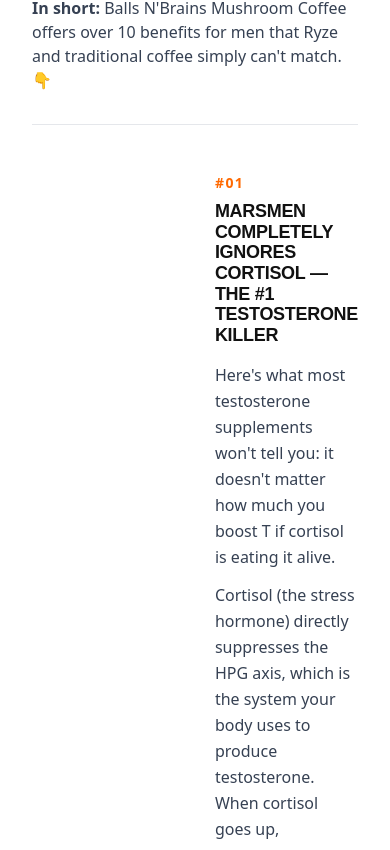
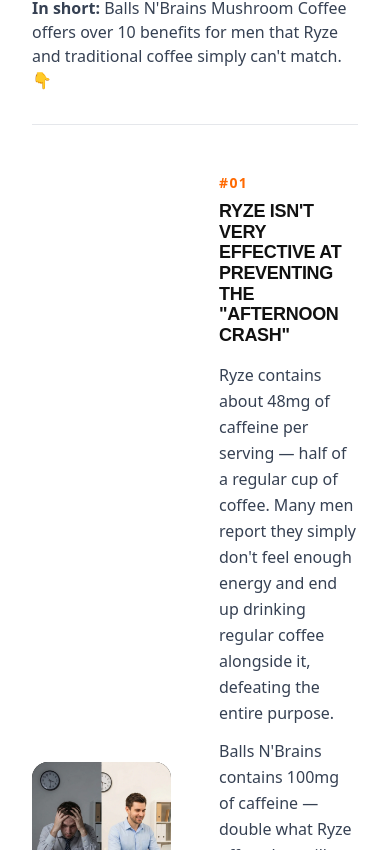
Before and after one commit to Tailgrab-Studios/seo-ballsnbrains, a React (Vite) app: page / in a window 390 px wide. Shown: the part 1150-2000 px from the top of the page. Built offline with nearby package versions, Linux system fonts and the light colour scheme.

Commit message:
change copy

```diff
--- a/src/components/ArticleSection/ArticleSection.jsx
+++ b/src/components/ArticleSection/ArticleSection.jsx
@@ -11,6 +11,7 @@
 import image10 from '../../assets/images/PV-10.webp';
 import product from '../../assets/products/1kit-with-bg.webp';
 import doctor from '../../assets/testimonials/man1.webp';
+
 // ── Comparison table data ──────────────────────────────────────────────────
 const compRows = [
   { label: 'Jitter-free', bnb: true, ryze: true, trad: false },
@@ -26,120 +27,121 @@
 const reasons = [
   {
     num: '01',
-    title: 'MarsMen Completely Ignores Cortisol — The #1 Testosterone Killer',
+    title: 'Ryze Isn\'t Very Effective at Preventing the "Afternoon Crash"',
     body: [
-      "Here's what most testosterone supplements won't tell you: it doesn't matter how much you boost T if cortisol is eating it alive.",
-      "Cortisol (the stress hormone) directly suppresses the HPG axis, which is the system your body uses to produce testosterone. When cortisol goes up, testosterone goes down. It's basic endocrinology.",
-      "MarsMen has 8 ingredients. Not a single one targets cortisol. No Ashwagandha. No adaptogen of any kind. They're trying to fill a bathtub without plugging the drain.",
-      "Balls N'Brains contains Ashwagandha KSM-66® (300mg) — the most clinically studied cortisol-lowering adaptogen on earth, with over 24 human trials. It reduces cortisol by up to 27.9% in 60 days. You're not just boosting T — you're removing the thing that's been suppressing it.",
+      "Ryze contains about 48mg of caffeine per serving — half of a regular cup of coffee. Many men report they simply don't feel enough energy and end up drinking regular coffee alongside it, defeating the entire purpose.",
+      "Balls N'Brains contains 100mg of caffeine — double what Ryze offers, but still half of traditional coffee. The difference is that those 100mg are paired with 100mg of L-Theanine, which smooths the caffeine peak, extends the energy curve, and eliminates crash and jitters.",
+      'The result? You actually feel your body being energized by the caffeine. Without that afternoon collapse that makes you want to crawl under your desk.',
     ],
     visual: 'image1',
   },
   {
     num: '02',
-    title: 'MarsMen Is Another Pill You Have to Remember to Take',
+    title: 'Ryze Has an "Earthy" Taste That\'s Nothing Like Coffee',
     body: [
-      "Let's be real. You already have a cabinet full of supplements you bought with good intentions and forgot about by week three.",
-      'MarsMen is capsules. Two a day. Another thing to remember. Another bottle on the counter. Another habit that fades the moment life gets busy.',
-      "Balls N'Brains replaces something you're already doing every single morning: drinking coffee. There's no new habit to build. No extra step. You just swap your regular cup for one that actually works for your body.",
-      'The best supplement in the world is the one you actually take. And nothing has a higher compliance rate than your morning coffee.',
+      'One of the biggest barriers I see with my patients is the fear of taste. And for good reason. Ryze has a flavor that many people describe as "earthy," "different," and even "unpleasant." Some Reddit reviews are pretty blunt: "it tastes and smells like vomit."',
+      "Balls N'Brains was formulated to taste like coffee — not like mushrooms, not like dirt, not like a supplement. Most users report that the taste is virtually indistinguishable from conventional coffee.",
     ],
     visual: 'image2',
   },
   {
     num: '03',
-    title: "MarsMen Doesn't Use Patented, Clinically Validated Raw Materials",
+    title: 'Ryze Contains Two Mushrooms That Can Lower Your Testosterone',
     body: [
-      'MarsMen lists "Tongkat Ali — 1,000mg" on the label. Sounds impressive. But which Tongkat Ali? From which supplier? Standardized for what? They don\'t say.',
-      'Not all Tongkat Ali is the same. Generic, unstandardized Tongkat Ali can vary wildly in eurypeptide content — the active compounds responsible for testosterone support. You might be getting 1,000mg of plant powder with almost no active compound.',
-      "Balls N'Brains uses Tongkat Ali LJ100® (300mg) — patented, standardized for eurypeptides, with clinical studies demonstrating real testosterone support. And Ashwagandha KSM-66® (300mg) — patented, standardized for 5% withanolides, with over 24 human studies.",
-      "When a brand uses patented raw materials, it's saying: \"We didn't buy the cheapest option — we bought the one with real science behind it.\" When a brand doesn't specify… ask yourself why.",
+      "Ryze contains Shiitake and King Trumpet. Shiitake can elevate prolactin — the hormone that directly suppresses testosterone production in the hypothalamus. It's useful for breastfeeding women. For men? High prolactin means less T, less drive, less energy.",
+      'King Trumpet contains phytosterols that reduce HDL cholesterol. Your body uses exactly this "good" cholesterol as raw material to produce testosterone. Less good cholesterol = less raw material = less T.',
+      'If you started taking mushroom coffee and noticed your libido dropping, more difficulty gaining muscle at the gym, or unexplained fatigue — now you know why.',
+      "Balls N'Brains contains neither Shiitake nor King Trumpet. Every mushroom in the formula was specifically chosen for not interfering with the male hormonal axis.",
     ],
     visual: 'image3',
   },
   {
     num: '04',
-    title:
-      'MarsMen Contains Fenugreek — A Controversial Ingredient With Real Downsides',
+    title: 'Ryze Converts Your Testosterone Into Estrogen',
     body: [
-      'MarsMen includes 675mg of Fenugreek. It\'s one of the cheapest "T-booster" ingredients on the market — and one of the most problematic.',
-      'Fenugreek contains phytoestrogens — plant compounds that mimic estrogen in the body. Some studies have shown it can increase levels of DHT (which may accelerate hair loss) while simultaneously elevating estrogen-like activity. Not exactly what you want in a testosterone supplement.',
-      'Then there are the side effects: body odor (a distinct maple syrup smell from sweat and urine), gastrointestinal discomfort, bloating, and diarrhea are commonly reported.',
-      "Balls N'Brains does not contain Fenugreek. Every ingredient was specifically chosen to support the male hormonal axis without introducing estrogenic activity or unwanted side effects.",
+      'Turkey Tail is present in most mushroom coffees, including Ryze. The problem: Turkey Tail stimulates aromatase — an enzyme that takes the testosterone in your blood and converts it into estradiol, a form of estrogen.',
+      "Estrogen is the female hormone. Every time you drink a mushroom coffee containing Turkey Tail, you're helping your body transform its primary male hormone into a female hormone. The result: less testosterone, more fat retention, less muscle mass, and lower libido.",
+      "Balls N'Brains does not contain Turkey Tail. A deliberate formulation decision. Because if a coffee is made for men, it shouldn't contain an ingredient that converts your testosterone into estrogen.",
     ],
     visual: 'image4',
   },
   {
     num: '05',
     title:
-      "MarsMen Doesn't Have Fadogia Agrestis — The Missing Piece of the T Puzzle",
+      'Ryze (and Other Mushroom Coffees) Were Made for Women — Not for Men',
     body: [
-      'Tongkat Ali and Fadogia Agrestis work through different mechanisms: Tongkat Ali supports the signaling cascade (LH stimulation), while Fadogia works directly at the testicular level to support testosterone synthesis.',
-      "Together, they create a synergistic effect — you're supporting T production from both ends of the chain. Separately, you're only addressing half the equation.",
-      "MarsMen has Tongkat Ali but no Fadogia. It's like having a car with the engine but no transmission.",
-      "Balls N'Brains contains Fadogia Agrestis (600mg) paired with Tongkat Ali LJ100® (300mg) — the full synergistic stack for comprehensive testosterone support.",
+      'Ryze, Four Sigmatic, Everyday Dose, MUD\\WTR — all of them were formulated for "wellness." Energy, focus, immunity. No gender specificity. No hormonal targeting. Not a single one contains an ingredient that addresses testosterone or modulates cortisol specifically for the male body.',
+      "Balls N'Brains was built around the male hormonal axis:",
+    ],
+    bullets: [
+      'Tongkat Ali LJ100 (300mg) and Fadogia Agrestis (600mg) for testosterone support.',
+      'Ashwagandha KSM-66 (300mg) for cortisol reduction.',
+      'Shilajit (250mg), Zinc (15mg), and Vitamin D3 (2,000 IU) as hormonal co-factors.',
+    ],
+    bodyAfter: [
+      "All on top of 4 functional mushrooms at clinical doses and caffeine modulated by L-Theanine. It's not a coffee with extras. It's a male performance system delivered in the form of coffee.",
     ],
     visual: 'image5',
   },
   {
     num: '06',
-    title: 'MarsMen Gives You Zero Cognitive Support',
+    title: 'Ryze Is Extremely Hard to Cancel (and Was Investigated by the NAD)',
     body: [
-      'Testosterone is only one dimension of male performance. What about focus? Mental clarity? The ability to concentrate for hours without your brain fogging out?',
-      "MarsMen has nothing for your brain. No Lion's Mane. No Cordyceps. No L-Theanine. No nootropic of any kind. It's a one-dimensional product in a multi-dimensional world.",
-      "Balls N'Brains contains 1,000mg of Lion's Mane (fruiting body, dual extraction) — which supports nerve growth factor (NGF) production, the protein responsible for brain cell growth and repair. Plus 1,000mg of Cordyceps Militaris for oxygen utilization and physical endurance. And 100mg of L-Theanine paired with 100mg of caffeine for smooth, sustained focus without jitters.",
-      'Your brain is the most important performance organ you have. Any serious male performance product should address it.',
+      'Search "Ryze subscription" on Reddit. You\'ll find reports from people who were automatically charged without clear authorization, who tried to cancel and were told by the company that "there\'s nothing we can do to stop this month\'s shipment."',
+      "Ryze was investigated by the NAD (National Advertising Division) in September 2025 and voluntarily withdrew its health claims. I don't recommend any product from a company with that track record to my patients.",
+      "Balls N'Brains works the opposite way. Cancel anytime. One click. No calling anyone. No retention process. And if at any point within 365 days you decide it wasn't worth it, they refund every penny. No questions asked.",
     ],
     visual: 'image6',
   },
   {
     num: '07',
-    title:
-      'MarsMen Still Forces You to Drink Regular Coffee — Which Destroys Your T',
+    title: "Ryze Hides What You're Actually Taking",
     body: [
-      "Here's the irony that nobody talks about: you take your MarsMen capsules to boost testosterone. Then you drink a cup of regular coffee. That coffee spikes cortisol by 25-30%. That cortisol suppresses the HPG axis. And the testosterone boost you just paid for? Gone.",
-      "You're spending $59/month on a T-booster and then undoing it with your morning cup. Every. Single. Day.",
-      "Balls N'Brains eliminates this problem entirely. It IS your morning coffee. 100mg of caffeine modulated by L-Theanine — enough to energize you, smooth enough to avoid the cortisol spike. You're not fighting your own habits. You're upgrading them.",
+      "Ryze lists the ingredients on the label but doesn't reveal the individual dose of each one. This is called a \"proprietary blend.\" You know there's lion's mane in there. But you don't know if it's 500mg or 50mg. The same goes for every other ingredient.",
+      "Balls N'Brains has a 100% transparent label. Every ingredient, every milligram, individually declared. Everything out in the open. No mystery.",
+      "If a brand hides the doses, they have a reason. If a brand shows everything, it's because they trust what they put inside.",
     ],
     visual: 'image7',
   },
   {
     num: '08',
-    title: "MarsMen's Guarantee Is 4x Shorter Than Balls N'Brains",
+    title: 'Ryze May Be "Rice Powder" Disguised as Mushroom Coffee',
     body: [
-      'MarsMen offers a 90-day money-back guarantee. Sounds reasonable until you realize that their own product page says real results take 90 days to fully manifest (their "Liftoff" phase).',
-      "So by the time you'd actually know if the product works, your guarantee window is already closed. Convenient for them. Not so much for you.",
-      "Balls N'Brains offers a 365-day money-back guarantee. A full year. No questions asked. Cancel anytime with one click. No calling anyone. No retention tricks.",
-      'If a brand truly believes in its product, it bets on time. 90 days is hedging. 365 days is confidence.',
+      'Ryze likely uses "mycelium on grain" — which explains why it\'s so cheap.',
+      "Mycelium on grain is essentially the root of the mushroom grown on rice, then ground up together with the rice. The result is a powder that can be 50-70% grain starch. You think you're taking mushrooms. In reality, you're taking ground rice at supplement prices.",
+      'The ideal approach is to cultivate mushrooms as "fruiting body" — which takes longer to grow but guarantees far greater potency of active compounds.',
+      "On top of that, the cell wall of mushrooms is made of chitin. Without an extraction process that breaks this wall, the active compounds pass through your body without being absorbed. It doesn't matter what's on the label if your body can't access it.",
+      "Balls N'Brains exclusively uses fruiting body with dual extraction. This process breaks the chitin and releases all of the mushrooms' compounds: beta-glucans, hericenones, erinacines, and triterpenes. Ensuring higher quality and efficacy throughout the formula.",
     ],
     visual: 'image8',
   },
   {
     num: '09',
-    title:
-      "MarsMen Doesn't Have Mushrooms — The Adaptogenic Powerhouse You're Missing",
+    title: "Ryze Doesn't Have a Single Patented Raw Material",
     body: [
-      "Functional mushrooms are one of the most well-studied categories in natural performance. Lion's Mane for neurogenesis. Cordyceps for endurance and oxygen utilization. Reishi for sleep and recovery. Chaga for immune defense.",
-      "MarsMen has zero mushrooms in its formula. None. It's a T-booster pill in a bottle. It doesn't address energy, recovery, immunity, or cognitive function through adaptogens.",
-      "Balls N'Brains contains 4 clinical-dose functional mushrooms — all fruiting body with dual extraction, so the active compounds (beta-glucans, hericenones, erinacines, triterpenes) are actually bioavailable. Not filler. Not mycelium-on-grain. Real mushrooms, real doses, real extraction.",
-      'Testosterone matters. But so does everything else your body needs to perform. A mushroom coffee covers the full spectrum. A T-booster pill does not.',
+      'Most mushroom coffees include ingredients on the label at doses that exist to decorate marketing — not to have a real effect.',
+      "Balls N'Brains contains 1,000mg of Lion's Mane and 1,000mg of Cordyceps Militaris — within the range used in clinical studies.",
+      'For the male hormonal axis, it uses Ashwagandha KSM-66® (300mg) the patented raw material with over 24 human studies, standardized for 5% withanolides. And Tongkat Ali LJ100® (300mg) patented, standardized for eurypeptides, with studies demonstrating real testosterone support.',
+      "Balls N'Brains also includes Fadogia Agrestis (600mg), Shilajit (250mg), Zinc Glycinate (15mg), and Vitamin D3 (2,000 IU) — each dosed within the ranges referenced in the literature.",
+      'When a brand uses patented, clinically studied raw materials, it\'s saying: "We didn\'t buy the cheapest option — we bought the one with real science behind it."',
     ],
     visual: 'image9',
   },
   {
     num: '10',
-    title: 'MarsMen Costs the Same as BnB But Gives You Half the Benefits',
+    title:
+      "Ryze Is More Expensive and Less Effective for Men Than Balls N'Brains",
     body: [
-      "Let's do the math. MarsMen: $59/month. You get testosterone support from 8 ingredients (no cortisol management, no cognitive support, no energy system, no mushrooms). And you still need to buy coffee separately — let's say $30-50/month for decent coffee.",
-      "Balls N'Brains: $59/month. You get testosterone support, cortisol reduction, 4 clinical-dose mushrooms, sustained energy, cognitive performance, and it replaces your coffee entirely. Total cost of your morning routine: $59. Period.",
-      "That's testosterone + cortisol control + mushrooms + nootropics + coffee — all in one scoop. MarsMen gives you pills and a hole in your routine.",
-      "Bottom line: Same price, half the stack, and you still need coffee on top. MarsMen isn't a bad product — it's just an incomplete one.",
+      "Bottom line? Ryze costs $45, wasn't made for your body, and doesn't do half of what it should.",
+      "Balls N'Brains is the only mushroom coffee designed exclusively for the male body — and it saves you over $250/month you'd otherwise spend on separate supplements like ashwagandha, tongkat ali, lion's mane, cordyceps, shilajit, zinc, and vitamin D.",
+      'In a single scoop that tastes just like real coffee, BNB delivers stable energy with no crash or jitters, less cortisol, and more testosterone — for just $59 a month.',
+      "You can try it risk-free. If you don't like it, just ask for your money back — thanks to their incredible 365-day guarantee. You can also cancel anytime. No stress. No hoops to jump through.",
     ],
     visual: 'image10',
   },
 ];
 
-// ── Visual placeholders per section ───────────────────────────────────────
+// ── Visual block ───────────────────────────────────────────────────────────
 const VisualBlock = ({ type }) => {
   const darkCard =
     'bg-gray-900 rounded-2xl overflow-hidden flex items-center justify-center';
@@ -155,7 +157,6 @@
     'image8',
     'image9',
   ];
-  const lightTypes = ['image2', 'image5', 'image10'];
 
   const srcMap = {
     image1: image01,
@@ -171,13 +172,10 @@
   };
 
   const isDark = darkTypes.includes(type);
-  const cardClass = isDark ? darkCard : lightCard;
-  const cardStyle = isDark ? { background: '#111' } : {};
-
   return (
     <div
-      className={`${cardClass} w-full aspect-square max-w-sm`}
-      style={cardStyle}
+      className={`${isDark ? darkCard : lightCard} w-full aspect-square max-w-sm`}
+      style={isDark ? { background: '#111' } : {}}
     >
       <img src={srcMap[type]} alt="" className="w-full h-full object-cover" />
     </div>
@@ -213,7 +211,7 @@
 };
 
 // ── Main page ──────────────────────────────────────────────────────────────
-export default function BallsNBrainsPage() {
+export default function ArticleSection() {
   return (
     <div
       style={{
@@ -222,7 +220,6 @@
         color: '#111',
       }}
     >
-      {/* ── CENTERED CONTENT WRAPPER ── */}
       <div style={{ maxWidth: 900, margin: '0 auto' }}>
         {/* ── HEADER ── */}
         <header className="px-8 pt-6 pb-2 border-b border-gray-200 flex items-center justify-center">
@@ -294,14 +291,15 @@
                   width: 56,
                   height: 56,
                   borderRadius: '50%',
-                  background: '#e5e7eb',
+                  overflow: 'hidden',
                   flexShrink: 0,
-                  display: 'flex',
-                  alignItems: 'center',
-                  justifyContent: 'center',
                 }}
               >
-                <img src={doctor} alt="" />
+                <img
+                  src={doctor}
+                  alt="Dr. Ben Palmer"
+                  className="w-full h-full object-cover"
+                />
               </div>
               <div>
                 <p
@@ -344,7 +342,7 @@
                   color: '#fff',
                 }}
               >
-                <div className="p-3 text-xs font-bold font-sans uppercase tracking-wider text-gray-400"></div>
+                <div className="p-3 text-xs font-bold font-sans uppercase tracking-wider text-gray-400" />
                 <div className="p-3 text-xs font-bold font-sans uppercase tracking-wider text-orange-400 text-center">
                   Balls N'Brains
                 </div>
@@ -397,17 +395,15 @@
               <div
                 style={{
                   display: 'grid',
-                  gridTemplateColumns: idx % 2 === 0 ? '1fr 1fr' : '1fr 1fr',
+                  gridTemplateColumns: '1fr 1fr',
                   gap: 48,
                   alignItems: 'center',
                 }}
-                className="flex-col md:flex-row"
               >
-                {/* Visual LEFT on even, RIGHT on odd */}
                 {idx % 2 === 0 ? (
                   <>
                     <div className="flex justify-center">
-                      <VisualBlock type={r.visual} num={r.num} />
+                      <VisualBlock type={r.visual} />
                     </div>
                     <div>
                       <p className="text-orange-500 font-black text-sm tracking-widest font-sans mb-2">
@@ -509,7 +505,7 @@
                         ))}
                     </div>
                     <div className="flex justify-center">
-                      <VisualBlock type={r.visual} num={r.num} />
+                      <VisualBlock type={r.visual} />
                     </div>
                   </>
                 )}
@@ -521,7 +517,6 @@
           </section>
         ))}
       </div>
-      {/* end centered wrapper */}
 
       {/* ── CTA SECTION ── */}
       <section
@@ -542,19 +537,18 @@
                 alignItems: 'center',
               }}
             >
-              {/* Left: product visual */}
+              {/* Product image */}
               <div
-                style={{
-                  borderRadius: 16,
-                  padding: 32,
-                  textAlign: 'center',
-                  position: 'relative',
-                }}
+                style={{ borderRadius: 16, padding: 32, textAlign: 'center' }}
               >
-                <img src={product} alt="" />
+                <img
+                  src={product}
+                  alt="Balls N'Brains"
+                  className="w-full h-auto object-contain"
+                />
               </div>
 
-              {/* Right: offer text */}
+              {/* Offer */}
               <div>
                 <p
                   className="text-orange-500 font-black text-4xl leading-tight"
@@ -597,13 +591,15 @@
                         width: 40,
                         height: 40,
                         borderRadius: '50%',
-                        background: '#333',
-                        display: 'flex',
-                        alignItems: 'center',
-                        justifyContent: 'center',
+                        overflow: 'hidden',
+                        flexShrink: 0,
                       }}
                     >
-                      <img src={doctor} alt="" />
+                      <img
+                        src={doctor}
+                        alt="Dr. Ben Palmer"
+                        className="w-full h-full object-cover"
+                      />
                     </div>
                     <div>
                       <p className="text-white font-bold text-sm font-sans">
@@ -615,7 +611,8 @@
                     </div>
                   </div>
                 </div>
-                {/* CTA button */}
+
+                {/* CTA */}
                 <a
                   href="https://lp.ballsnbrains.com/preclick"
                   style={{
@@ -635,7 +632,6 @@
                     display: 'inline-block',
                     textAlign: 'center',
                     boxShadow: '0 8px 20px rgba(249, 115, 22, 0.35)',
-                    transition: 'all 0.2s ease-in-out',
                   }}
                 >
                   TRY IT NOW ➤
```
